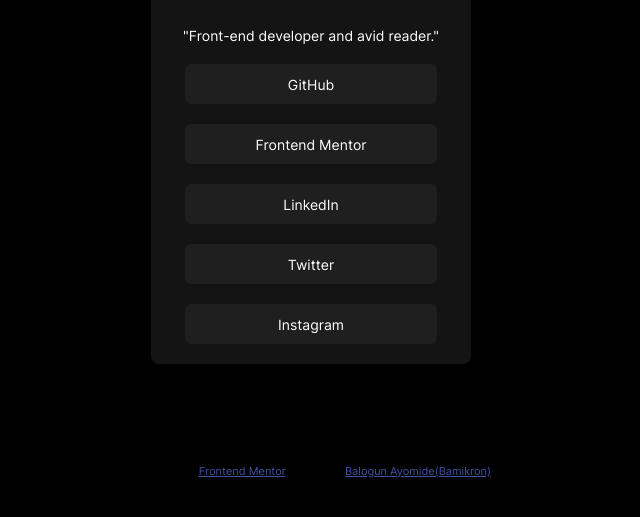
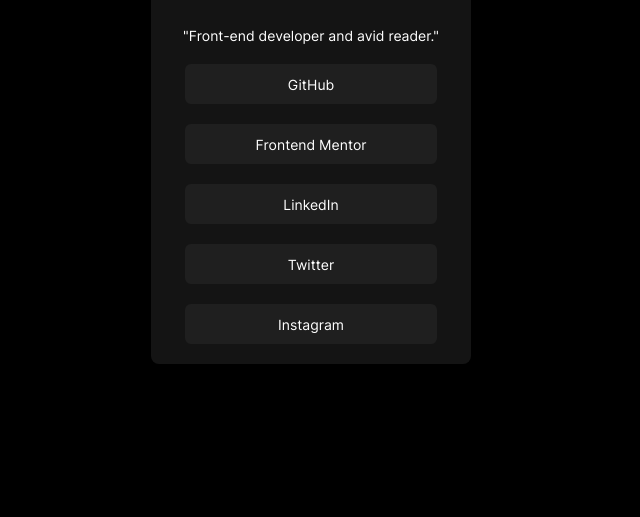
Before and after one commit to Bamikron/social-links-profile-main, a plain HTML site: page index.html in a window 1280 px wide. Shown: the part 279-796 px from the top of the page, without its empty margins (329-969 px from the left). Drawn offline with Linux system fonts and the light colour scheme.

Commit message:
Update index.html

```diff
--- a/index.html
+++ b/index.html
@@ -32,17 +32,5 @@
 
 
 
-
-
-
-
-
-
-
-
-  <div class="attribution">
-    Challenge by <a href="https://www.frontendmentor.io?ref=challenge" target="_blank">Frontend Mentor</a>.
-    Coded by <a href="https://github.com/Bamikron">Balogun Ayomide(Bamikron)</a>.
-  </div>
 </body>
 </html>
```
